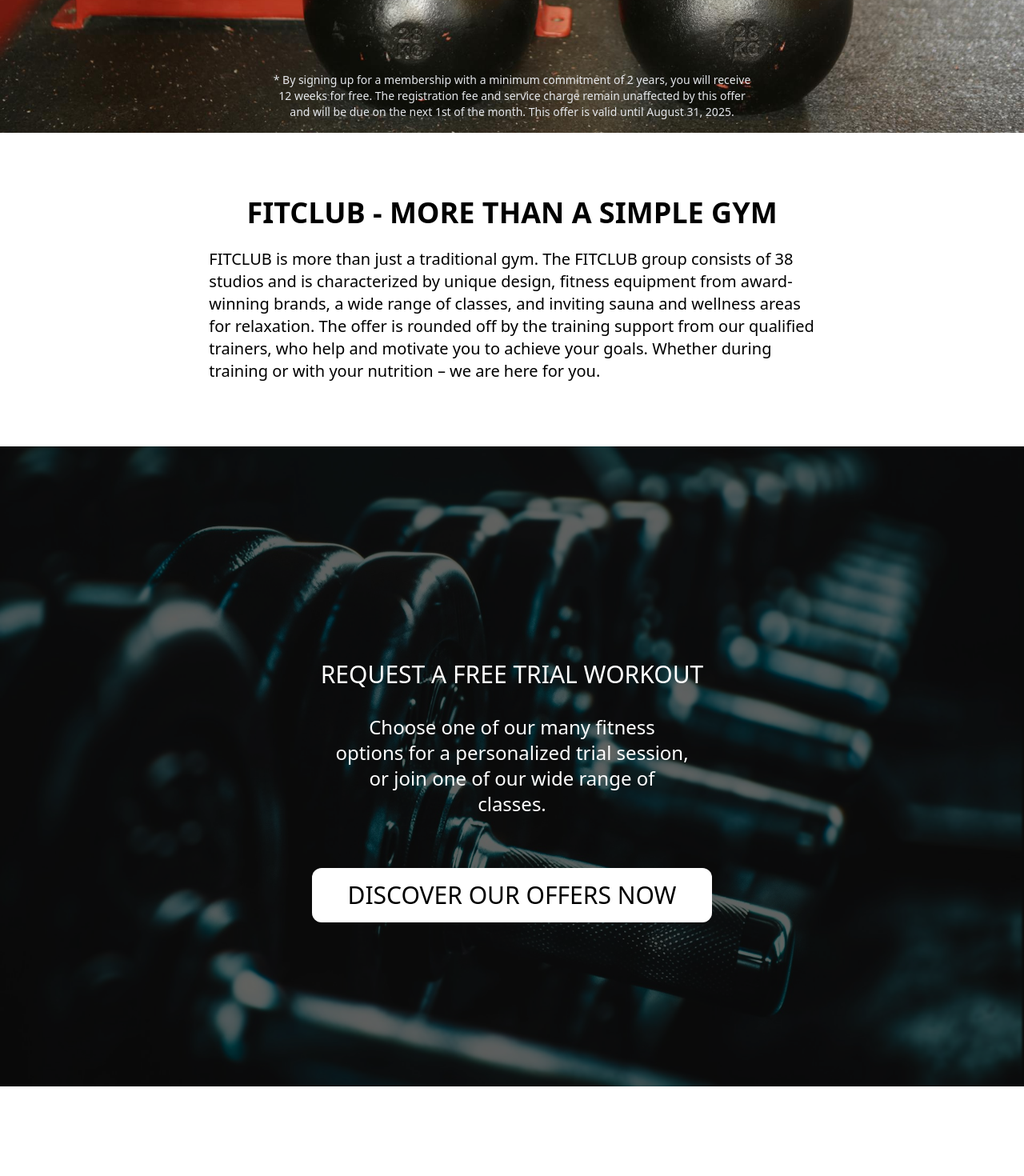
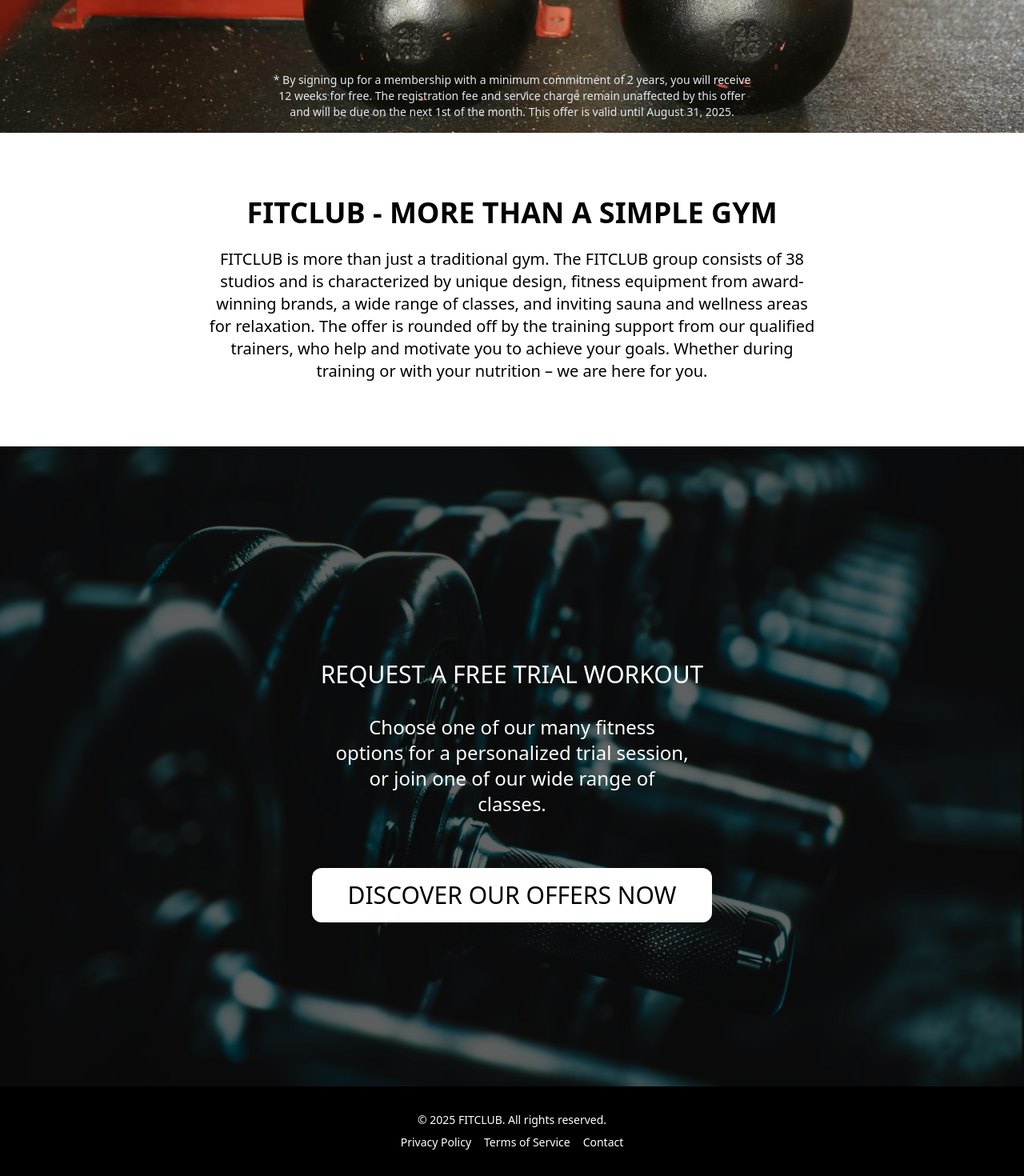
Before and after one commit to teleidoskopbild/fitclub, a React (Vite) app: page / in a window 1280 px wide. Shown: the part 634-2104 px from the top of the page at 80% size. Before the commit the page ends 1992 px from the top, so only its background shows below. Built offline with nearby package versions, Linux system fonts and the light colour scheme.

Commit message:
add basic footer

```diff
--- a/src/App.jsx
+++ b/src/App.jsx
@@ -1,22 +1,24 @@
 import { BrowserRouter as Router, Route, Routes } from "react-router-dom";
 import AboutPage from "./pages/AboutPage";
 import ContactPage from "./pages/ContactPage";
-import HomePage from "./pages/HomePage";
+import StartPage from "./pages/StartPage";
 import JoinPage from "./pages/JoinPage";
 import ServicesPage from "./pages/ServicesPage";
 import Navbar from "./components/Navbar";
+import Footer from "./components/Footer";
 
 function App() {
   return (
     <Router>
       <Navbar />
       <Routes>
-        <Route path="/" element={<HomePage />} />
+        <Route path="/" element={<StartPage />} />
         <Route path="/about" element={<AboutPage />} />
         <Route path="/contact" element={<ContactPage />} />
         <Route path="/join-us" element={<JoinPage />} />
         <Route path="/services" element={<ServicesPage />} />
       </Routes>
+      <Footer />
     </Router>
   );
 }
--- /dev/null
+++ b/src/components/Footer.jsx
@@ -0,0 +1,22 @@
+export default function Footer() {
+  return (
+    <footer className="bg-black text-white text-sm p-8">
+      <div className="flex flex-col items-center">
+        <p>&copy; 2025 FITCLUB. All rights reserved.</p>
+        <div className="flex gap-4 mt-2">
+          <a className="hover:underline" href="#">
+            Privacy Policy
+          </a>
+
+          <a className="hover:underline" href="#">
+            Terms of Service
+          </a>
+
+          <a className="hover:underline" href="#">
+            Contact
+          </a>
+        </div>
+      </div>
+    </footer>
+  );
+}
--- a/src/components/Navbar.jsx
+++ b/src/components/Navbar.jsx
@@ -8,7 +8,7 @@
         <ul className="flex gap-12 justify-center p-4 text-lg">
           <li>
             <Link className="hover:text-yellow-300" to="/">
-              Home
+              Start
             </Link>
           </li>
           <li>
--- a/src/pages/HomePage.jsx
+++ b/src/pages/StartPage.jsx
@@ -1,4 +1,4 @@
-export default function HomePage() {
+export default function StartPage() {
   return (
     <div className="min-h-screen">
       <div className="relative">
@@ -26,7 +26,7 @@
         <h2 className="text-4xl mb-6 font-bold self-center">
           FITCLUB - MORE THAN A SIMPLE GYM
         </h2>
-        <p className="text-xl">
+        <p className="text-xl text-center">
           FITCLUB is more than just a traditional gym. The FITCLUB group
           consists of 38 studios and is characterized by unique design, fitness
           equipment from award-winning brands, a wide range of classes, and
```
